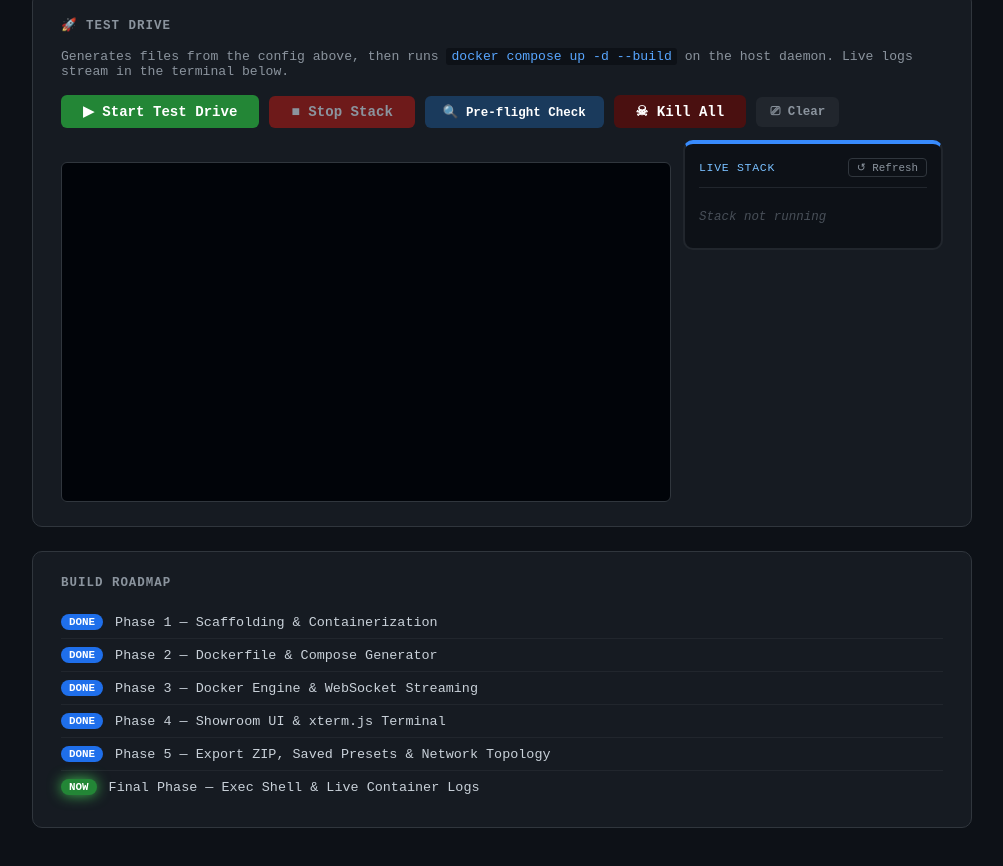
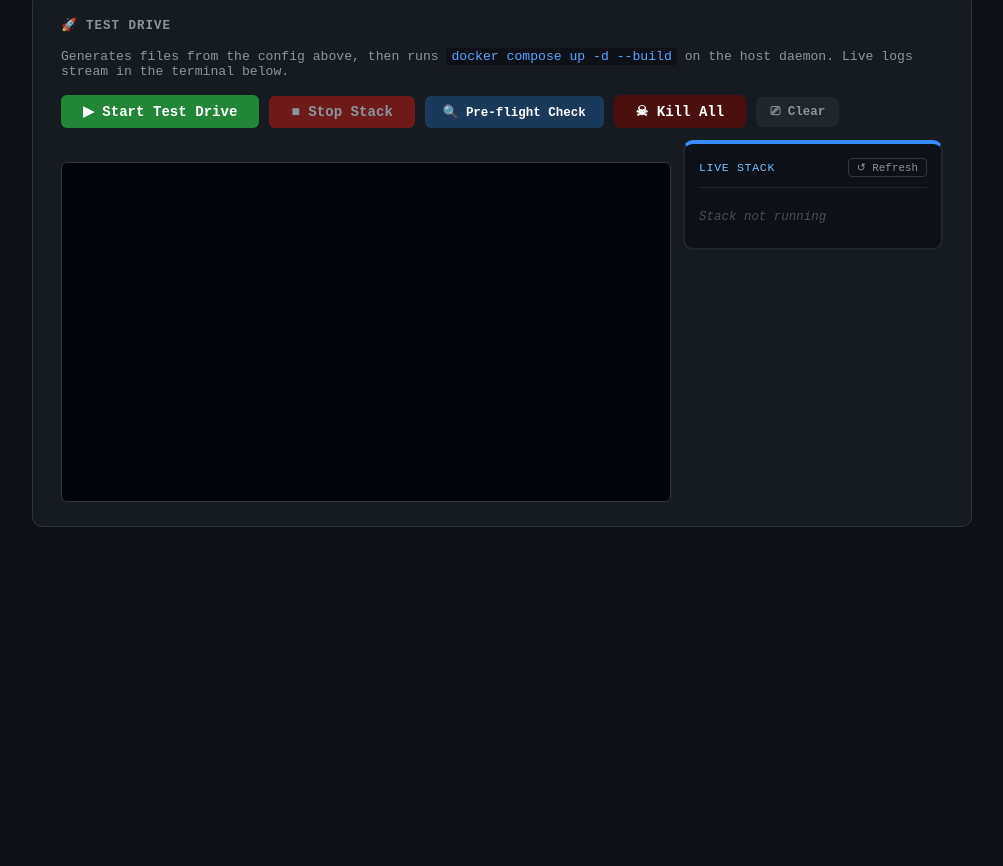
Before and after one commit to idanmobile11-sketch/docker-garage, a website: page public/index.html in a window 1280 px wide. Shown: the part 1854-2720 px from the top of the page, without its empty margins (138-1141 px from the left). After the commit the page ends 2421 px from the top, so only its background shows below. Drawn offline with nearby package versions, Linux system fonts and the light colour scheme; a script that the page names is missing.

Commit message:
roadmap remove

```diff
--- a/public/index.html
+++ b/public/index.html
@@ -64,14 +64,6 @@
         /* ---- Section headers ---- */
         .card h2 { font-size: 0.78rem; color: #8b949e; text-transform: uppercase; letter-spacing: 1px; margin-bottom: 16px; }
 
-        /* ---- Phase roadmap ---- */
-        .phase-item { display: flex; align-items: center; gap: 12px; padding: 8px 0; border-bottom: 1px solid #21262d; font-size: 0.84rem; }
-        .phase-item:last-child { border-bottom: none; }
-        .badge { padding: 2px 8px; border-radius: 20px; font-size: 0.68rem; font-weight: bold; white-space: nowrap; }
-        .badge.done         { background: #1f6feb; color: #fff; }
-        .badge.pending      { background: #21262d; color: #8b949e; }
-        .badge.active-phase { background: #238636; color: #fff; animation: glow 2s ease-in-out infinite; }
-        @keyframes glow { 0%,100%{box-shadow:0 0 4px #3fb950} 50%{box-shadow:0 0 14px #3fb950} }
 
         /* ---- Generator panel ---- */
         .gen-form { display: grid; grid-template-columns: 1fr 1fr; gap: 12px; margin-bottom: 14px; }
@@ -736,34 +728,6 @@
         </div>
     </div>
 
-    <!-- ===== ROADMAP ===== -->
-    <div class="card">
-        <h2>Build Roadmap</h2>
-        <div class="phase-item">
-            <span class="badge done">DONE</span>
-            <span>Phase 1 — Scaffolding &amp; Containerization</span>
-        </div>
-        <div class="phase-item">
-            <span class="badge done">DONE</span>
-            <span>Phase 2 — Dockerfile &amp; Compose Generator</span>
-        </div>
-        <div class="phase-item">
-            <span class="badge done">DONE</span>
-            <span>Phase 3 — Docker Engine &amp; WebSocket Streaming</span>
-        </div>
-        <div class="phase-item">
-            <span class="badge done">DONE</span>
-            <span>Phase 4 — Showroom UI &amp; xterm.js Terminal</span>
-        </div>
-        <div class="phase-item">
-            <span class="badge done">DONE</span>
-            <span>Phase 5 — Export ZIP, Saved Presets &amp; Network Topology</span>
-        </div>
-        <div class="phase-item">
-            <span class="badge active-phase">NOW</span>
-            <span>Final Phase — Exec Shell &amp; Live Container Logs</span>
-        </div>
-    </div>
 
     <script src="/socket.io/socket.io.js"></script>
     <script>
```
